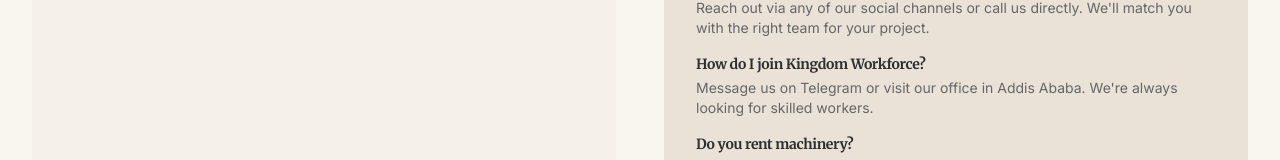
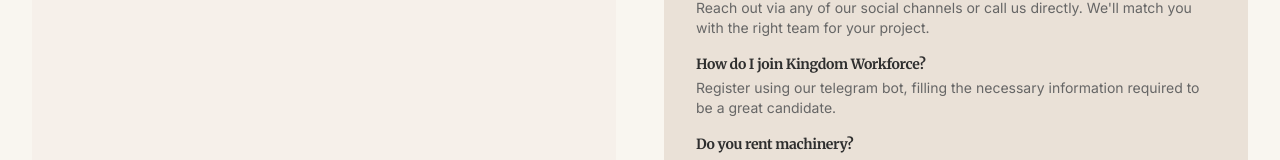
Before and after one commit to naol-onGit/kingdom, a React (Vite) app: page /contact in a window 1280 px wide. Shown: the part 849-1009 px from the top of the page. Built offline with nearby package versions, Linux system fonts and the light colour scheme; the HTML template or start-up script is replaced by a standard one.

Commit message:
Changes
Co-authored-by: naol-onGit <200657485+naol-onGit@users.noreply.github.com>

```diff
--- a/src/pages/Contact.tsx
+++ b/src/pages/Contact.tsx
@@ -136,7 +136,7 @@ const Contact = () => {
                 <div>
                   <h4 className="font-semibold mb-1">How do I join Kingdom Workforce?</h4>
                   <p className="text-muted-foreground">
-                    Message us on Telegram or visit our office in Addis Ababa. We're always looking for skilled workers.
+                    Register using our telegram bot, filling the necessary information required to be a great candidate.
                   </p>
                 </div>
                 <div>
```
